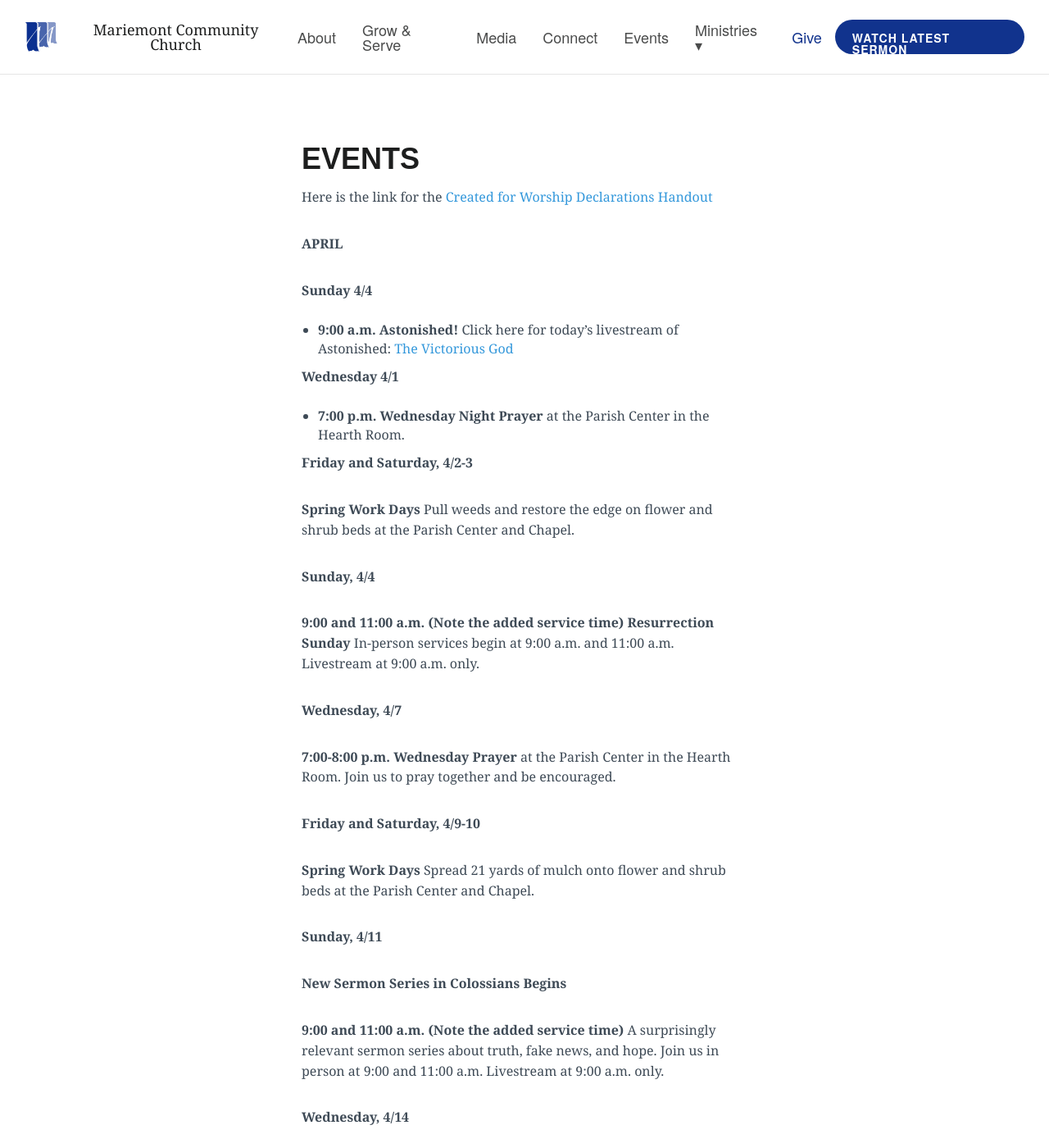
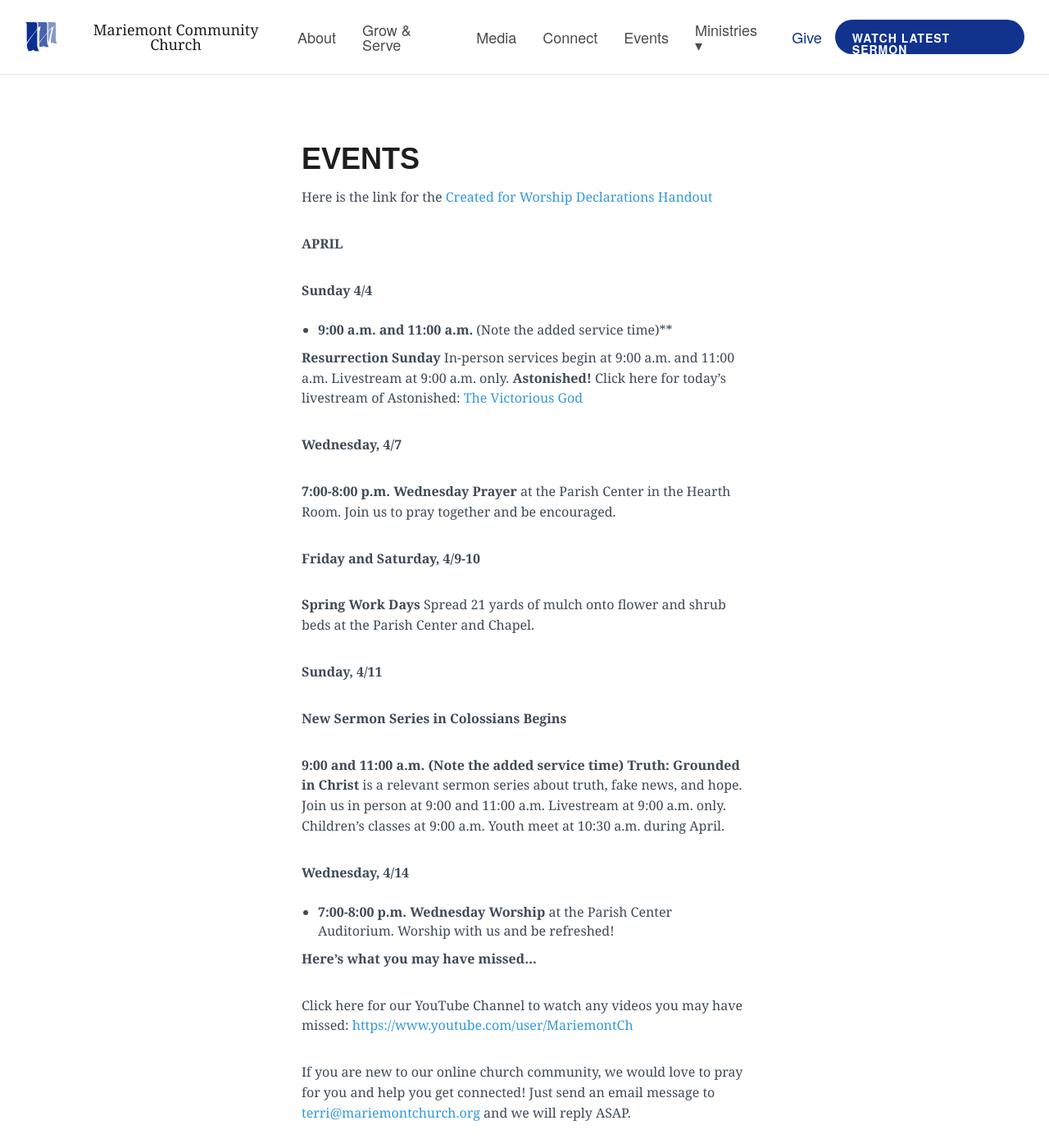
Before and after one commit to lukemoderwell/mariemont, a Jekyll site: the page built from updates.markdown, in a window 1280 px wide and 1400 px high. Shown: the whole window at 82% size. Built offline with Jekyll 4.4.1, drawn with Linux system fonts in a browser that asks for light colours; nearby versions of some CDN libraries.

Commit message:
Updated Updates

```diff
--- a/updates.markdown
+++ b/updates.markdown
@@ -18,21 +18,11 @@
 
 **Sunday 4/4**
 
-* **9:00 a.m.** **Astonished!**
+* **9:00 a.m. and 11:00 a.m.** (Note the added service time)**
+
+**Resurrection Sunday** In-person services begin at 9:00 a.m. and 11:00 a.m. Livestream at 9:00 a.m. only.
+**Astonished!**
 Click here for today's livestream of Astonished:[ The Victorious God](https://youtu.be/bbBhdFN99CU://)
-
-**Wednesday 4/1**
-
-* **7:00 p.m.** **Wednesday Night Prayer** at the Parish Center in the Hearth Room.
-
-**Friday and Saturday, 4/2-3**
-
-**Spring Work Days** Pull weeds and restore the edge on flower and shrub beds at the Parish Center and Chapel.
-
-**Sunday, 4/4**
-
-**9:00 and 11:00 a.m. (Note the added service time)**
-**Resurrection Sunday** In-person services begin at 9:00 a.m. and 11:00 a.m. Livestream at 9:00 a.m. only.
 
 **Wednesday, 4/7**
 
@@ -47,7 +37,7 @@
 **New Sermon Series in Colossians Begins**
 
 **9:00 and 11:00 a.m. (Note the added service time)**
-A surprisingly relevant sermon series about truth, fake news, and hope. Join us in person at 9:00 and 11:00 a.m. Livestream at 9:00 a.m. only.
+**Truth: Grounded in Christ** is a relevant sermon series about truth, fake news, and hope. Join us in person at 9:00 and 11:00 a.m. Livestream at 9:00 a.m. only. Children's classes at 9:00 a.m. Youth meet at 10:30 a.m. during April.
 
 **Wednesday, 4/14**
 
```
